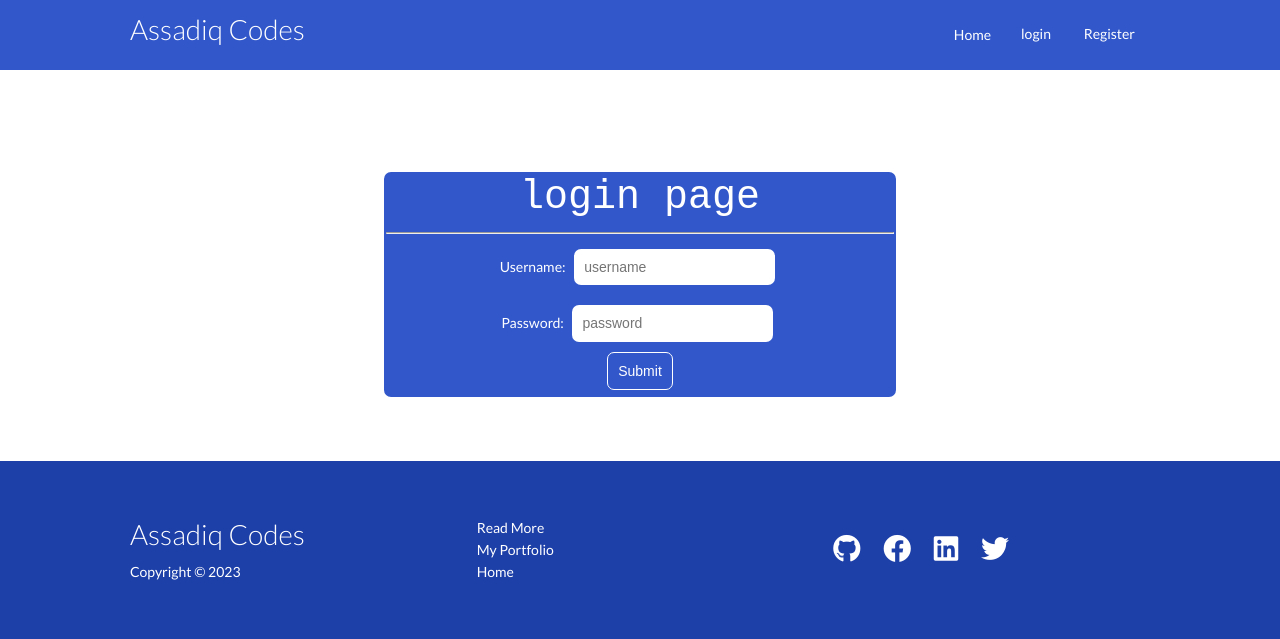
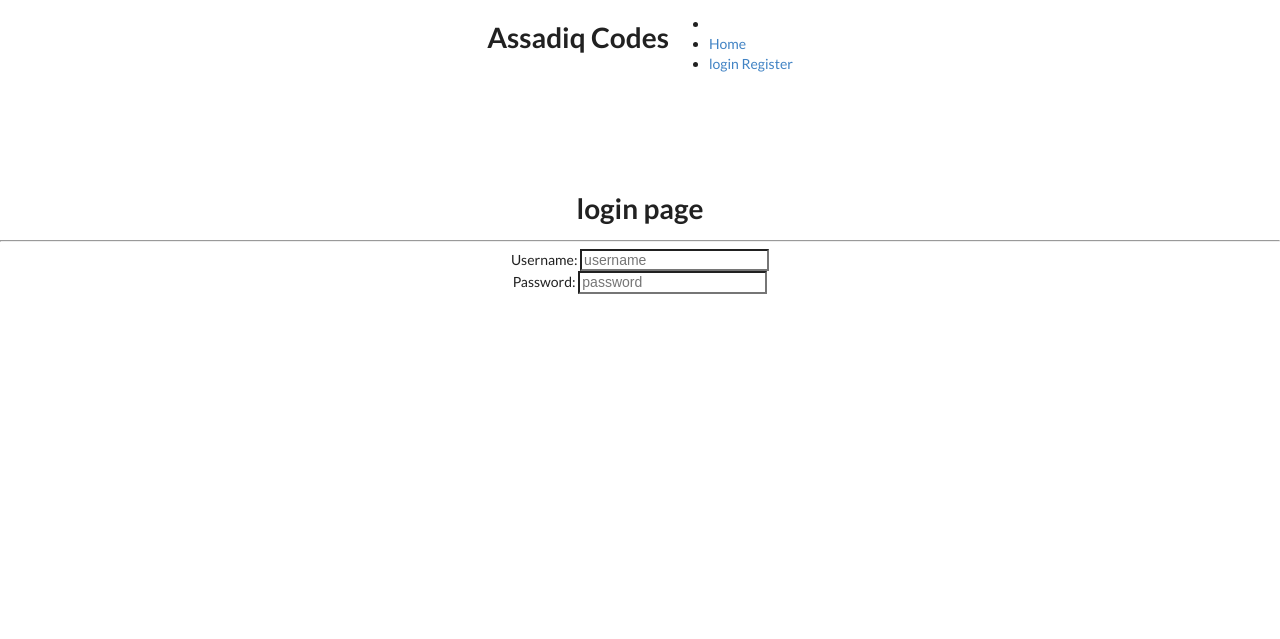
Before and after one commit to Assadiq01/Django-TO-DO-App, a Django app: page /registration/login/ in a window 1280 px wide. Shown: the top 639 px of the page. Run offline with Django 4.2, Linux system fonts and the light colour scheme.

Commit message:
Update login.html

```diff
--- a/My TO-DO App/todoapp/registration/templates/registration/login.html
+++ b/My TO-DO App/todoapp/registration/templates/registration/login.html
@@ -1,51 +1,7 @@
-{% extends 'crud/index.html' %}
+{% extends 'registration/base.html' %}
 
 {% block content %}
 
-<style>
-    .title {
-        font-size: 40px;
-        text-align: center;
-        color: white;
-        font-family: 'Courier New', Courier, monospace;
-    }
-    .form-container{
-        width: 40%;
-        height: 40%;
-        border: 2px solid #3157ca;
-        background-color: #3157ca;
-        color: white;
-        font-family: 'Gill Sans', 'Gill Sans MT', Calibri, 'Trebuchet MS', sans-serif;
-        margin: 5px 0px;
-        align-items: center;
-        border-radius: 7px;
-    }
-
-    input {
-        border: none;
-        outline: none;
-        padding: 10px;
-        margin: 15px 5px 5px 5px;
-        align-items: center;
-        border-radius: 7px;
-    }
-    .btn {
-        outline: none;
-        border: none;
-        padding: 10px;
-        margin: 5px 5px 5px 5px;
-        background-color: #3157ca;
-        color: white;
-        border-radius: 7px;
-        border: 1px solid white;
-    }
-    @media only screen and (max-width: 480px){
-        .form-container {
-            width: 70%;
-            height: 50%;
-        }
-    }
-</style>
 
 <center>
 
```
